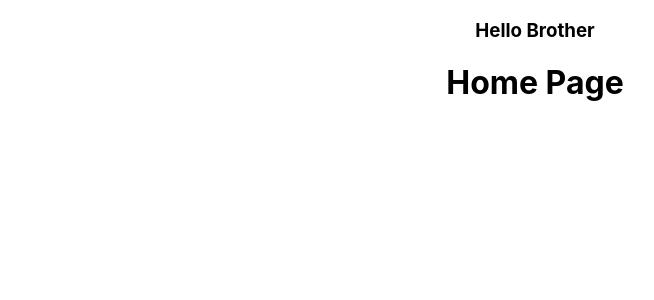
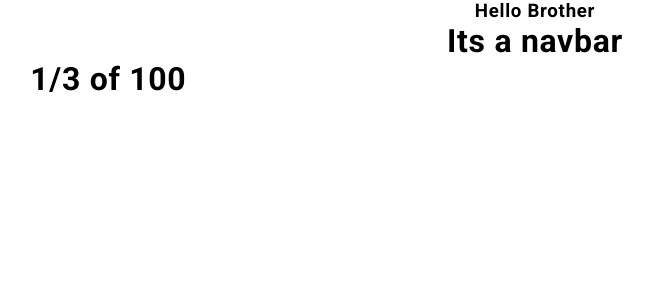
Before and after one commit to mrx-arafat/Multi-Author-Blogging-Website, a React (Create React App) app in the folder frontend/: page / in a window 1280 px wide. Shown: the top 300 px of the page, without its empty margins (105-759 px from the left). Built offline with nearby package versions, Linux system fonts and the light colour scheme.

Commit message:
12 col  Grid with SCSS

```diff
--- a/frontend/src/home/Home.jsx
+++ b/frontend/src/home/Home.jsx
@@ -1,7 +1,17 @@
 import React from "react";
+import Navbar from "./Navbar";
 
 const Home = () => {
-  return <h1>Home Page</h1>;
+  return (
+    <div>
+      <Navbar></Navbar>
+      <div className="row">
+        <div className="col-4">
+          <h1>1/3 of 100</h1>
+        </div>
+      </div>
+    </div>
+  );
 };
 
 export default Home;
--- /dev/null
+++ b/frontend/src/home/Navbar.jsx
@@ -0,0 +1,12 @@
+import React from "react";
+
+const Navbar = () => {
+  return (
+    <div>
+      <h1>Its a navbar</h1>
+    </div>
+  );
+};
+
+export default Navbar;
+<h1>Its a navbar</h1>;
--- /dev/null
+++ b/frontend/src/main.scss
@@ -0,0 +1,2 @@
+@import "./scss/base/reset";
+@import "./scss/layout/grid";
--- /dev/null
+++ b/frontend/src/scss/base/_reset.scss
@@ -0,0 +1,15 @@
+@import url("https://fonts.googleapis.com/css2?family=Montserrat:ital,wght@0,400;0,500;0,600;0,700;0,900;1,400;1,500&family=Roboto:ital,wght@0,300;0,400;0,500;0,700;0,900;1,400&display=swap");
+:root {
+  --fixed_white: #fff;
+  --fixed_dark: #404040;
+  --text-color: #2c2f34;
+}
+* {
+  padding: 0;
+  margin: 0;
+  box-sizing: border-box;
+}
+body {
+  font-family: "Roboto", sans-serif;
+  letter-spacing: 0.7px;
+}
--- /dev/null
+++ b/frontend/src/scss/layout/_grid.scss
@@ -0,0 +1,10 @@
+.row {
+  display: flex;
+  flex-wrap: wrap;
+  width: 100%;
+}
+@for $i from 1 through 12 {
+  .col-#{$i} {
+    width: 100%/12 * $i;
+  }
+}
```
Also changed, not shown: frontend/src/index.js (+6 -6 lines).
